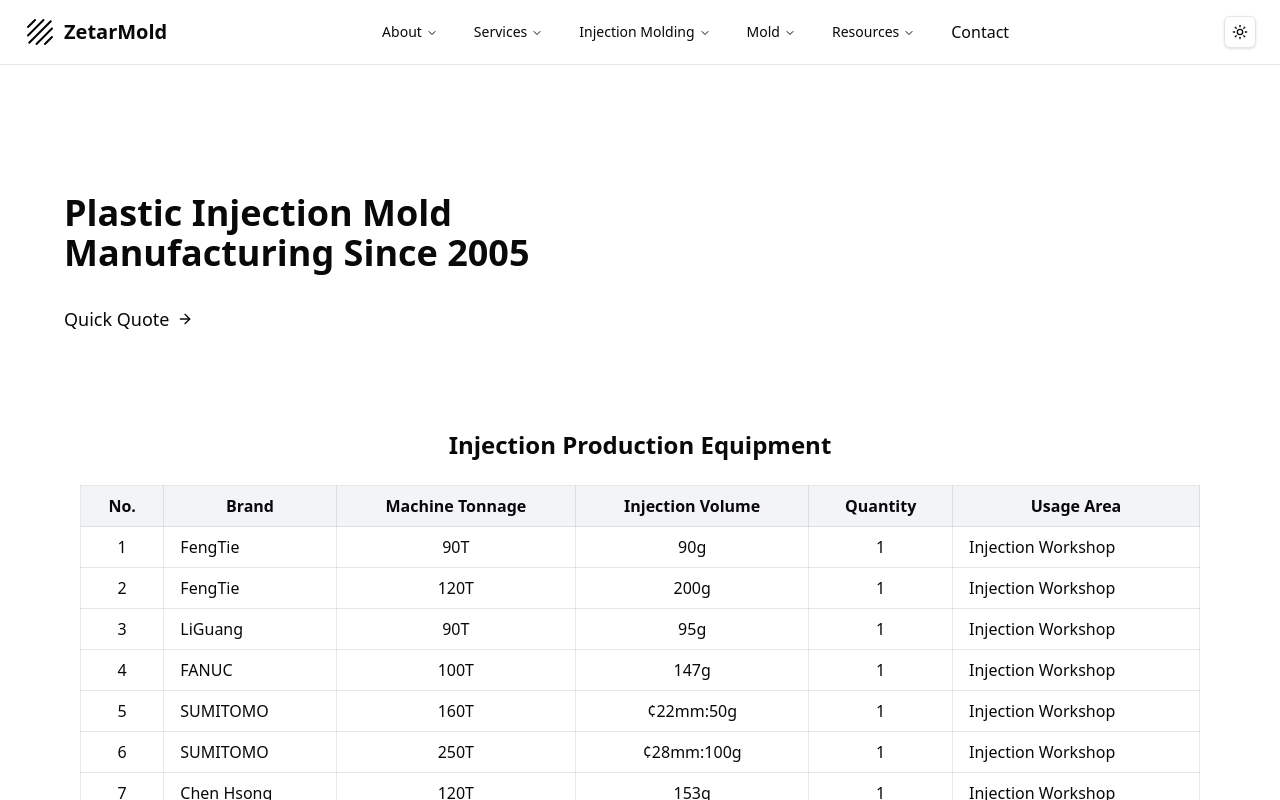
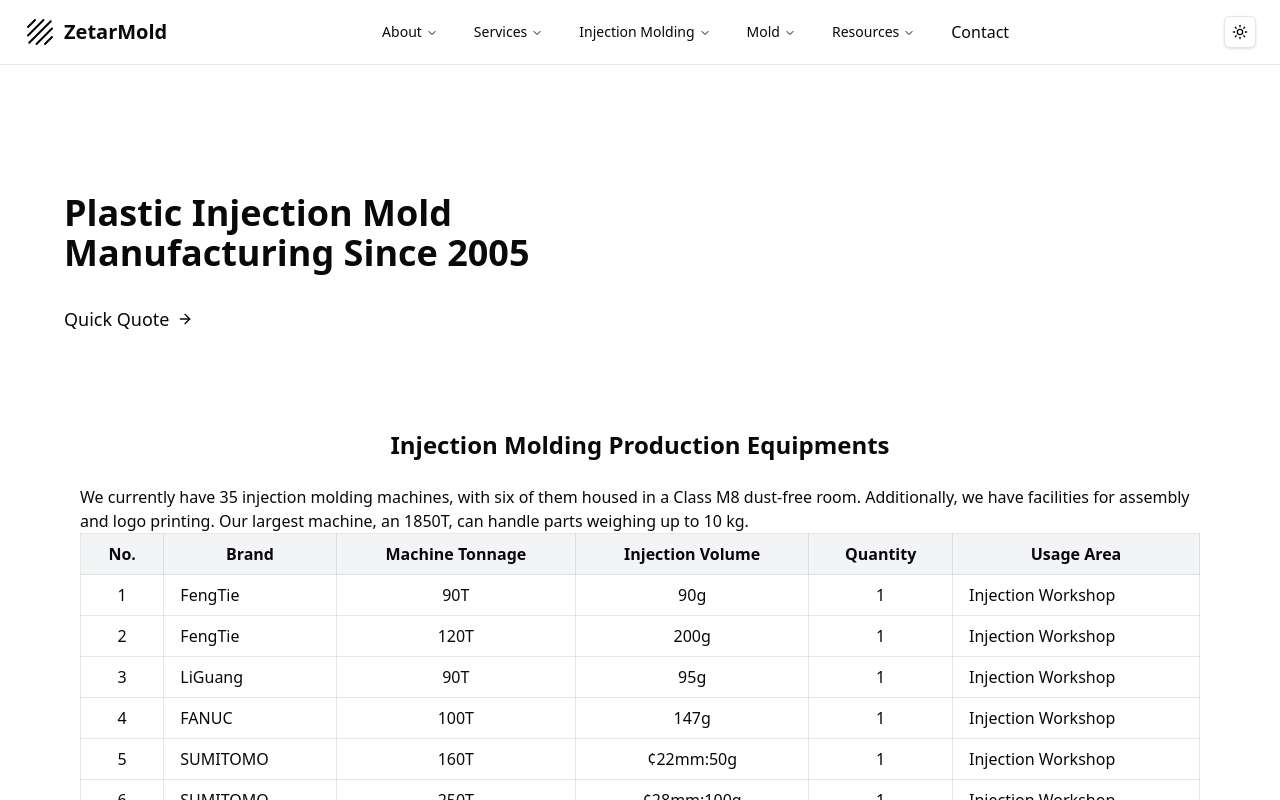
Before and after one commit to yansircc/zetarmold, a Next.js app: page /injection-production-equipments in a window 1280 px wide. Shown: the top 800 px of the page. Built offline with nearby package versions, Linux system fonts and the light colour scheme.

Commit message:
add page: injection-production-equipments, update title(h2) and desc

```diff
--- a/src/app/(about)/injection-production-equipments/page.tsx
+++ b/src/app/(about)/injection-production-equipments/page.tsx
@@ -15,8 +15,14 @@
           />
           <div className="container mx-auto px-4 py-8">
             <h2 className="mb-6 text-center text-2xl font-bold">
-              Injection Production Equipment
+              Injection Molding Production Equipments
             </h2>
+            <p>
+              We currently have 35 injection molding machines, with six of them
+              housed in a Class M8 dust-free room. Additionally, we have
+              facilities for assembly and logo printing. Our largest machine, an
+              1850T, can handle parts weighing up to 10 kg.
+            </p>
             <InjectionEquipmentTable
               equipments={injectionProductionEquipments}
             />
```
